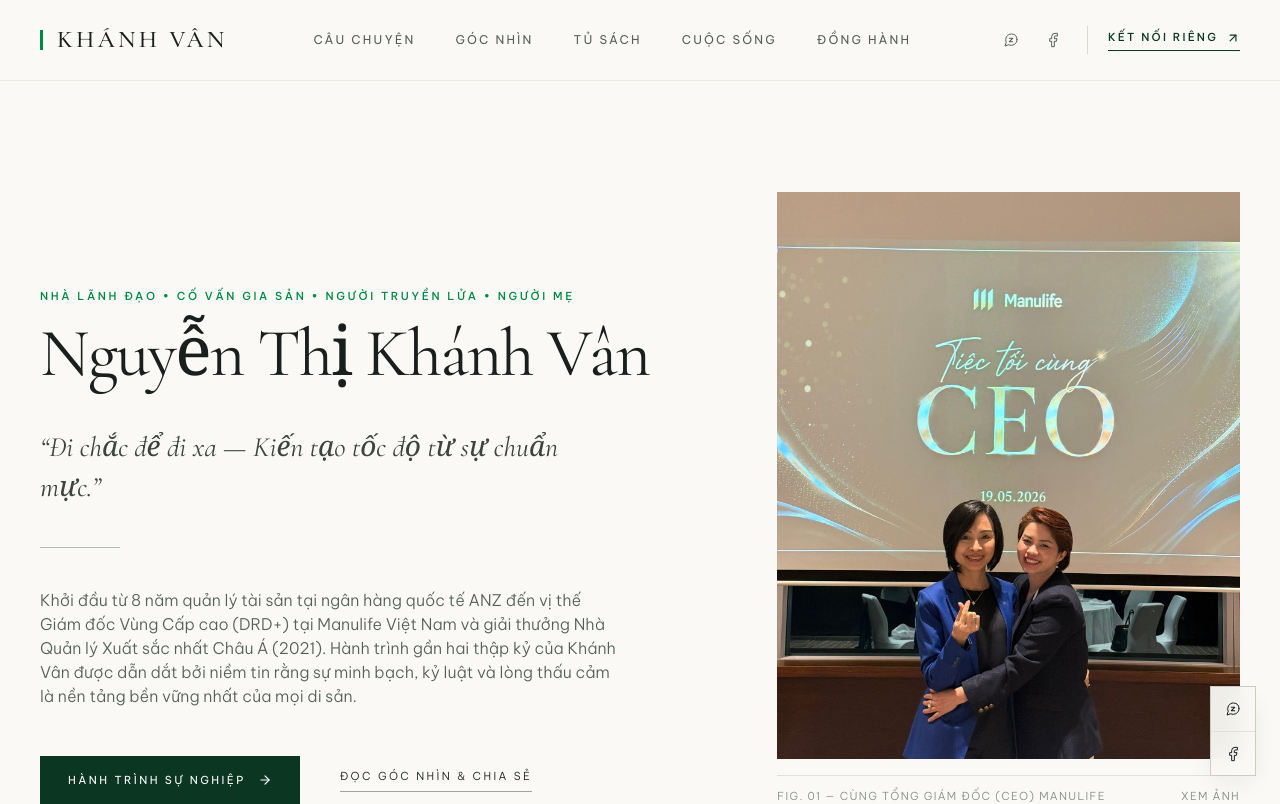
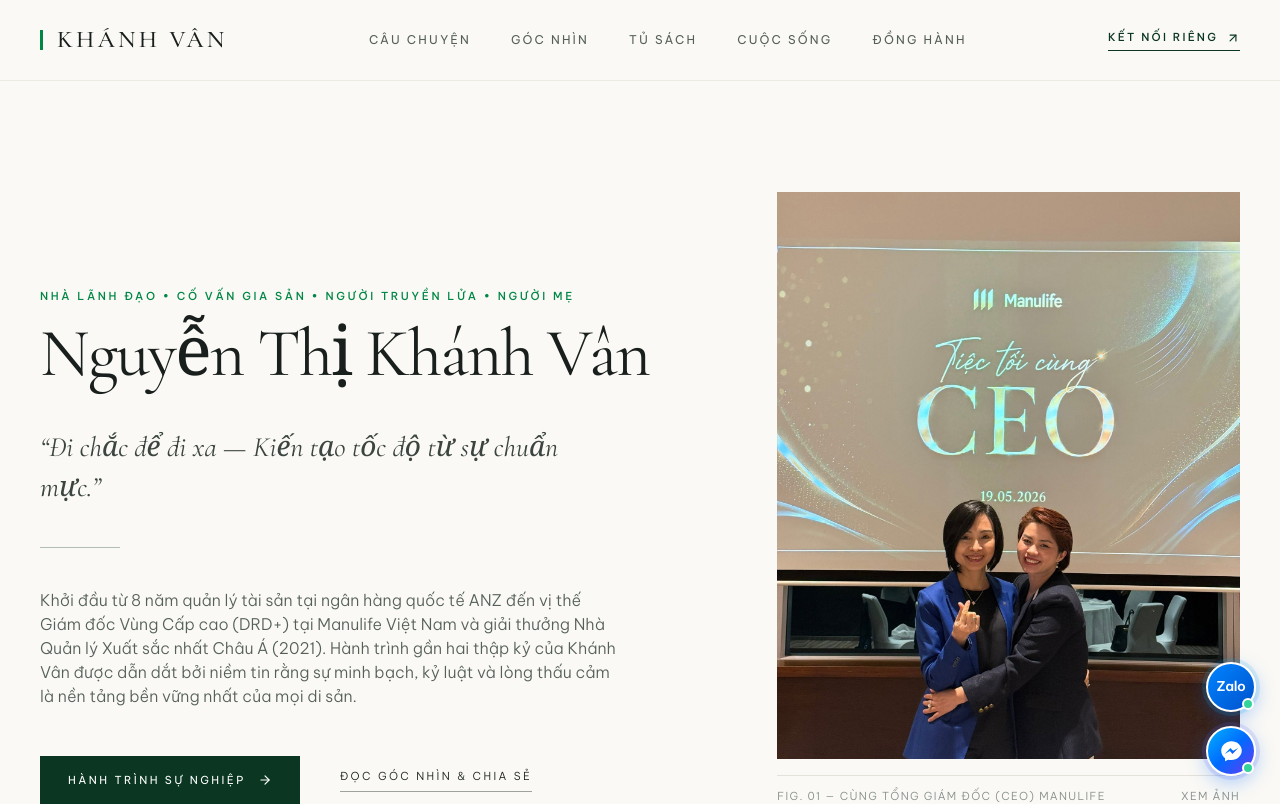
Before and after one commit to buivandoueh1994/khanhvanfinance, a React (Vite) app: page / in a window 1280 px wide. Shown: the top 804 px of the page. Built offline with nearby package versions, Linux system fonts and the light colour scheme.

Commit message:
Refine floating Zalo and Facebook buttons with circular executive badges and online indicator

```diff
--- a/src/App.tsx
+++ b/src/App.tsx
@@ -12,34 +12,42 @@
 const ZALO_URL = 'https://zalo.me/0931579771';
 const PHONE_DISPLAY = '0931 579 771';
 
-const FacebookEditorialIcon: React.FC<{ className?: string }> = ({ className = 'w-4 h-4' }) => (
+const FacebookBrandIcon: React.FC<{ className?: string }> = ({ className = 'w-4 h-4' }) => (
   <svg
     viewBox="0 0 24 24"
-    fill="none"
-    stroke="currentColor"
-    strokeWidth="1.5"
-    strokeLinecap="round"
-    strokeLinejoin="round"
+    fill="currentColor"
     className={className}
     aria-hidden="true"
   >
-    <path d="M18 2h-3a5 5 0 0 0-5 5v3H7v4h3v8h4v-8h3l1-4h-4V7a1 1 0 0 1 1-1h3z" />
+    <path d="M15.12 5.32H17V2.14A26.11 26.11 0 0 0 14.26 2c-2.72 0-4.58 1.66-4.58 4.7v2.62H6.61v3.56h3.07V22h3.68v-9.12h3.06l.46-3.56h-3.52V6.65c0-1.05.29-1.73 1.76-1.73Z" />
   </svg>
 );
 
-const ZaloEditorialIcon: React.FC<{ className?: string }> = ({ className = 'w-4 h-4' }) => (
+const MessengerBrandSvg: React.FC<{ className?: string }> = ({ className = 'w-6 h-6' }) => (
   <svg
-    viewBox="0 0 24 24"
+    className={className}
+    viewBox="0 0 28 28"
     fill="none"
-    stroke="currentColor"
-    strokeWidth="1.5"
-    strokeLinecap="round"
-    strokeLinejoin="round"
-    className={className}
+    xmlns="http://www.w3.org/2000/svg"
     aria-hidden="true"
   >
-    <path d="M21 11.5a8.38 8.38 0 0 1-.9 3.8 8.5 8.5 0 0 1-7.6 4.7 8.38 8.38 0 0 1-3.8-.9L3 21l1.9-5.7a8.38 8.38 0 0 1-.9-3.8 8.5 8.5 0 0 1 4.7-7.6 8.38 8.38 0 0 1 3.8-.9h.5a8.48 8.48 0 0 1 8 8v.5z" />
-    <path d="M9.5 9.5h5l-5 5h5" strokeWidth="1.6" />
+    <path
+      fillRule="evenodd"
+      clipRule="evenodd"
+      d="M14 2.5C7.649 2.5 2.5 7.275 2.5 13.163c0 3.356 1.677 6.36 4.3 8.28v3.557l3.445-1.89c1.182.328 2.44.505 3.755.505 6.351 0 11.5-4.775 11.5-10.663C25.5 7.275 20.351 2.5 14 2.5z"
+      fill="white"
+    />
+    <path
+      d="M15.15 16.688l-2.955-3.15-5.765 3.15 6.34-6.726 3.025 3.15 5.695-3.15-6.34 6.726z"
+      fill="url(#messenger-floating-grad)"
+    />
+    <defs>
+      <linearGradient id="messenger-floating-grad" x1="0%" y1="0%" x2="100%" y2="100%">
+        <stop offset="0%" stopColor="#0099FF" />
+        <stop offset="55%" stopColor="#006AFF" />
+        <stop offset="100%" stopColor="#5B37EB" />
+      </linearGradient>
+    </defs>
   </svg>
 );
 
@@ -299,28 +307,6 @@
           </nav>
 
           <div className="hidden sm:flex items-center gap-5 shrink-0">
-            <div className="flex items-center gap-3.5 pr-5 border-r border-[#DCD8CE]">
-              <a
-                href={ZALO_URL}
-                target="_blank"
-                rel="noreferrer"
-                title={`Nhắn tin Zalo: ${PHONE_DISPLAY}`}
-                aria-label="Zalo Nguyễn Thị Khánh Vân"
-                className="p-1.5 text-[#56605B] hover:text-[#008746] transition-colors"
-              >
-                <ZaloEditorialIcon className="w-4 h-4" />
-              </a>
-              <a
-                href={FACEBOOK_URL}
-                target="_blank"
-                rel="noreferrer"
-                title="Facebook Nguyễn Thị Khánh Vân"
-                aria-label="Facebook Nguyễn Thị Khánh Vân"
-                className="p-1.5 text-[#56605B] hover:text-[#008746] transition-colors"
-              >
-                <FacebookEditorialIcon className="w-4 h-4" />
-              </a>
-            </div>
             <a
               href="#lien-he"
               className="whitespace-nowrap inline-flex items-center gap-2 text-[11px] uppercase tracking-[0.2em] text-[#0A3622] border-b border-[#0A3622] pb-1 hover:text-[#008746] hover:border-[#008746] transition-colors font-medium"
@@ -374,7 +360,6 @@
                       rel="noreferrer"
                       className="inline-flex items-center gap-1.5 text-xs uppercase tracking-[0.16em] text-[#56605B] hover:text-[#0A3622]"
                     >
-                      <ZaloEditorialIcon className="w-4 h-4" />
                       <span>Zalo</span>
                     </a>
                     <a
@@ -383,7 +368,6 @@
                       rel="noreferrer"
                       className="inline-flex items-center gap-1.5 text-xs uppercase tracking-[0.16em] text-[#56605B] hover:text-[#0A3622]"
                     >
-                      <FacebookEditorialIcon className="w-4 h-4" />
                       <span>Facebook</span>
                     </a>
                   </div>
@@ -1151,8 +1135,11 @@
                     className="py-4 flex items-center justify-between group"
                   >
                     <div className="flex items-center gap-3.5">
-                      <span className="w-9 h-9 border border-[#DCD8CE] group-hover:border-[#0A3622] group-hover:bg-[#0A3622] group-hover:text-white flex items-center justify-center text-[#181F1C] transition-colors">
-                        <ZaloEditorialIcon className="w-4 h-4" />
+                      <span className="relative w-10 h-10 rounded-full bg-gradient-to-br from-[#0084FF] to-[#0052CC] text-white flex items-center justify-center border-2 border-white shadow-[0_3px_10px_rgba(0,104,255,0.28)] group-hover:scale-105 transition-transform duration-300">
+                        <span className="font-sans font-extrabold tracking-tight text-[11px] leading-none">
+                          Zalo
+                        </span>
+                        <span className="absolute -bottom-0.5 -right-0.5 w-2.5 h-2.5 bg-emerald-400 border-[1.5px] border-white rounded-full" />
                       </span>
                       <div>
                         <span className="text-[10px] uppercase tracking-[0.18em] text-[#858E89] block">
@@ -1176,8 +1163,9 @@
                     className="py-4 flex items-center justify-between group"
                   >
                     <div className="flex items-center gap-3.5">
-                      <span className="w-9 h-9 border border-[#DCD8CE] group-hover:border-[#0A3622] group-hover:bg-[#0A3622] group-hover:text-white flex items-center justify-center text-[#181F1C] transition-colors">
-                        <FacebookEditorialIcon className="w-4 h-4" />
+                      <span className="relative w-10 h-10 rounded-full bg-gradient-to-br from-[#00B2FF] via-[#006AFF] to-[#6B39F4] text-white flex items-center justify-center border-2 border-white shadow-[0_3px_10px_rgba(0,106,255,0.28)] group-hover:scale-105 transition-transform duration-300">
+                        <MessengerBrandSvg className="w-5 h-5" />
+                        <span className="absolute -bottom-0.5 -right-0.5 w-2.5 h-2.5 bg-emerald-400 border-[1.5px] border-white rounded-full" />
                       </span>
                       <div>
                         <span className="text-[10px] uppercase tracking-[0.18em] text-[#858E89] block">
@@ -1363,7 +1351,7 @@
                 rel="noreferrer"
                 className="inline-flex items-center gap-2 hover:text-[#0A3622] transition-colors"
               >
-                <ZaloEditorialIcon className="w-4 h-4 text-[#008746]" />
+                <span className="w-2 h-2 rounded-full bg-[#0068FF]" />
                 <span>Zalo: {PHONE_DISPLAY}</span>
               </a>
               <a
@@ -1372,7 +1360,7 @@
                 rel="noreferrer"
                 className="inline-flex items-center gap-2 hover:text-[#0A3622] transition-colors"
               >
-                <FacebookEditorialIcon className="w-4 h-4 text-[#008746]" />
+                <FacebookBrandIcon className="w-3.5 h-3.5 text-[#006AFF]" />
                 <span>Facebook Cá Nhân</span>
               </a>
             </div>
@@ -1392,33 +1380,53 @@
         </div>
       </footer>
 
-      {/* MINIMALIST EDITORIAL FLOATING CONCIERGE DOCK (ZALO & FACEBOOK) */}
-      <div className="fixed bottom-6 right-6 z-40 flex flex-col bg-[#FAF9F5]/95 backdrop-blur-md border border-[#CFCBC0] shadow-[0_10px_30px_-10px_rgba(24,31,28,0.14)] divide-y divide-[#E4E1D8]">
+      {/* FLOATING QUICK CONTACT BUTTONS (REFINED ZALO & FACEBOOK/MESSENGER CIRCLES) */}
+      <aside
+        aria-label="Kênh kết nối trực tiếp Khánh Vân"
+        className="fixed bottom-6 right-5 sm:right-6 z-40 flex flex-col gap-3.5 items-end pointer-events-auto select-none"
+      >
+        {/* 1. NÚT ZALO CHÍNH THỨC */}
+        <div className="group relative flex items-center justify-end">
+          <div className="hidden md:flex items-center gap-2 px-3.5 py-2 mr-3 rounded-full bg-[#181F1C]/92 backdrop-blur-md text-[#FAF9F5] text-xs shadow-[0_8px_24px_rgba(0,0,0,0.18)] border border-white/10 whitespace-nowrap opacity-0 translate-x-2 group-hover:opacity-100 group-hover:translate-x-0 transition-all duration-300 pointer-events-none">
+            <span className="w-1.5 h-1.5 rounded-full bg-emerald-400" />
+            <span className="font-light text-white/85">Chat Zalo trực tiếp:</span>
+            <strong className="font-medium tracking-wide text-white">{PHONE_DISPLAY}</strong>
+          </div>
+
           <a
             href={ZALO_URL}
             target="_blank"
-          rel="noreferrer"
-          aria-label={`Nhắn tin Zalo ${PHONE_DISPLAY}`}
-          className="group relative flex items-center justify-center w-11 h-11 text-[#181F1C] hover:bg-[#0A3622] hover:text-white transition-colors duration-300"
-        >
-          <ZaloEditorialIcon className="w-4 h-4" />
-          <span className="pointer-events-none absolute right-full mr-3 px-3 py-1.5 bg-[#181F1C] text-[#FAF9F5] text-[10px] uppercase tracking-[0.2em] whitespace-nowrap opacity-0 -translate-x-1 group-hover:opacity-100 group-hover:translate-x-0 transition-all duration-300">
-            Zalo &bull; {PHONE_DISPLAY}
-          </span>
-        </a>
+            rel="noopener noreferrer"
+            aria-label={`Chat trực tiếp qua Zalo với Nguyễn Thị Khánh Vân: ${PHONE_DISPLAY}`}
+            className="relative w-12 h-12 sm:w-[50px] sm:h-[50px] rounded-full flex items-center justify-center bg-gradient-to-br from-[#0084FF] to-[#0052CC] text-white shadow-[0_6px_20px_rgba(0,104,255,0.34)] hover:shadow-[0_8px_26px_rgba(0,104,255,0.5)] hover:scale-108 active:scale-95 transition-all duration-300 border-2 border-white ring-4 ring-sky-500/15"
+          >
+            <span className="font-sans font-extrabold tracking-tight text-[13px] sm:text-[13.5px] text-white leading-none select-none">
+              Zalo
+            </span>
+            <span className="absolute bottom-0 right-0 w-3 h-3 bg-emerald-400 border-2 border-white rounded-full shadow-xs" />
+          </a>
+        </div>
+
+        {/* 2. NÚT FACEBOOK / MESSENGER CHÍNH THỨC */}
+        <div className="group relative flex items-center justify-end">
+          <div className="hidden md:flex items-center gap-2 px-3.5 py-2 mr-3 rounded-full bg-[#181F1C]/92 backdrop-blur-md text-[#FAF9F5] text-xs shadow-[0_8px_24px_rgba(0,0,0,0.18)] border border-white/10 whitespace-nowrap opacity-0 translate-x-2 group-hover:opacity-100 group-hover:translate-x-0 transition-all duration-300 pointer-events-none">
+            <span className="w-1.5 h-1.5 rounded-full bg-emerald-400" />
+            <span className="font-light text-white/85">Facebook chính thức:</span>
+            <strong className="font-medium tracking-wide text-white">Nguyễn Thị Vân</strong>
+          </div>
+
           <a
             href={FACEBOOK_URL}
             target="_blank"
-          rel="noreferrer"
-          aria-label="Facebook Nguyễn Thị Khánh Vân"
-          className="group relative flex items-center justify-center w-11 h-11 text-[#181F1C] hover:bg-[#0A3622] hover:text-white transition-colors duration-300"
-        >
-          <FacebookEditorialIcon className="w-4 h-4" />
-          <span className="pointer-events-none absolute right-full mr-3 px-3 py-1.5 bg-[#181F1C] text-[#FAF9F5] text-[10px] uppercase tracking-[0.2em] whitespace-nowrap opacity-0 -translate-x-1 group-hover:opacity-100 group-hover:translate-x-0 transition-all duration-300">
-            Facebook Cá Nhân
-          </span>
-        </a>
-      </div>
+            rel="noopener noreferrer"
+            aria-label="Kết nối Facebook Nguyễn Thị Khánh Vân"
+            className="relative w-12 h-12 sm:w-[50px] sm:h-[50px] rounded-full flex items-center justify-center bg-gradient-to-br from-[#00B2FF] via-[#006AFF] to-[#6B39F4] text-white shadow-[0_6px_20px_rgba(0,106,255,0.34)] hover:shadow-[0_8px_26px_rgba(0,106,255,0.5)] hover:scale-108 active:scale-95 transition-all duration-300 border-2 border-white ring-4 ring-indigo-500/15"
+          >
+            <MessengerBrandSvg className="w-6 h-6 sm:w-[25px] sm:h-[25px] text-white relative z-10" />
+            <span className="absolute bottom-0 right-0 w-3 h-3 bg-emerald-400 border-2 border-white rounded-full shadow-xs" />
+          </a>
+        </div>
+      </aside>
 
       {/* EDITORIAL ARTICLE READER MODAL */}
       <AnimatePresence>
```
Lines whose indentation alone changed are shown as unchanged.
